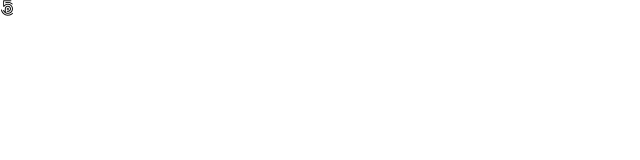
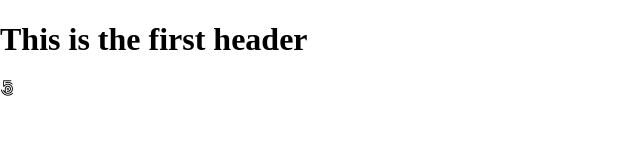
Before and after one commit to ashvinsunga/quote_generator, a plain HTML site: page index.html in a window 1280 px wide. Shown: the whole page, without its empty margins (0-640 px from the left). Drawn offline with Linux system fonts and the light colour scheme.

Commit message:
Added header

```diff
--- a/index.html
+++ b/index.html
@@ -10,6 +10,7 @@
     <link rel="stylesheet" href="style.css">
 </head>
 <body>
+    <h1>This is the first header</h1>
     <i class="fab fa-500px"></i>
 <!-- Script 0-->
 <script src="script.js"></script>
```
